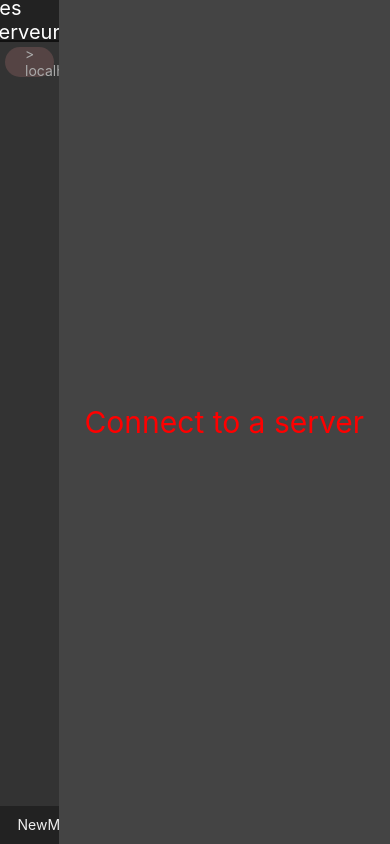
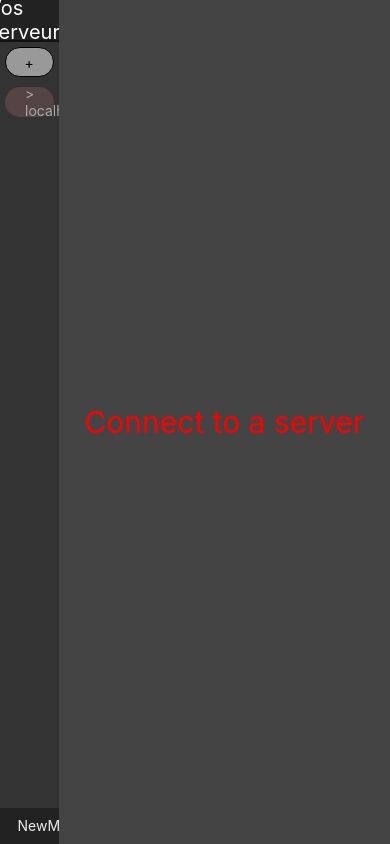
Before and after one commit to Ardorax/MyDiscord, a React Native app in the folder my_discord/: screen / in a window 390 px wide. Built offline with nearby package versions, Linux system fonts and the light colour scheme.

Commit message:
Button to add server or channels
+ New buttom at the top of the list to add a new element. (graphic only)

```diff
--- /dev/null
+++ b/my_discord/src/informationPanel/new.tsx
@@ -0,0 +1,36 @@
+import { View, Text, StyleSheet, Pressable } from "react-native"
+
+interface newInfo {
+  text: string;
+}
+
+const NewButton = (props: newInfo) => {
+  const switch_mode = () => {
+    console.log("Un nouveau ?")
+  }
+  return (
+    <Pressable style={styles.buttonBox} onPress={switch_mode}>
+      <Text style={styles.newText}>{props.text}</Text>
+    </Pressable>
+  );
+}
+
+const styles = StyleSheet.create({
+  buttonBox: {
+    backgroundColor: "#333",
+  },
+  newText: {
+    height: 30,
+    color: "#000",
+    display: "flex",
+    alignItems: "center",
+    justifyContent: "center",
+    margin: 5,
+    marginTop: 5,
+    backgroundColor: "#999",
+    borderRadius: 20,
+    borderWidth: 1,
+  }
+});
+
+export default NewButton;
--- a/my_discord/src/informationPanel/panel.tsx
+++ b/my_discord/src/informationPanel/panel.tsx
@@ -4,6 +4,7 @@ import Title from "./title"
 import ServerSelector from "./serverSelector/selector";
 import ChannelSelector from "./channelSelector/selector";
 import User from "./user";
+import NewButton from "./new"
 
 interface selectorInfo {
   appStorage: {
@@ -24,8 +25,9 @@ const InformationPanel = (props: selectorInfo) => {
   const [listingServers, setListing] = useState(true);
   return (
     <View style={styles.informationPanel}>
-      <Title title={listingServers ? "Les serveurs" : props.server}
+      <Title title={listingServers ? "Vos serveurs" : props.server}
         listingServers={listingServers} setListing={setListing} />
+      <NewButton text="+"/>
       {listingServers ?
         <ServerSelector setServer={props.setServer} appStorage={props.appStorage}
           setListing={setListing} setchannelName={props.setChanName} server={props.server}
@@ -41,7 +43,7 @@ const styles = StyleSheet.create({
   informationPanel: {
     width: "15%",
     height: "100%"
-  }
+  },
 })
 
 export default InformationPanel;
--- a/my_discord/src/informationPanel/serverSelector/selector.tsx
+++ b/my_discord/src/informationPanel/serverSelector/selector.tsx
@@ -11,7 +11,7 @@ interface ListsInfo {
   };
   server: string;
   setServer: Function;
-  channel : string;
+  channel: string;
   setchannelName: Function;
   setListing: Function;
   setupdate: Function;
```
